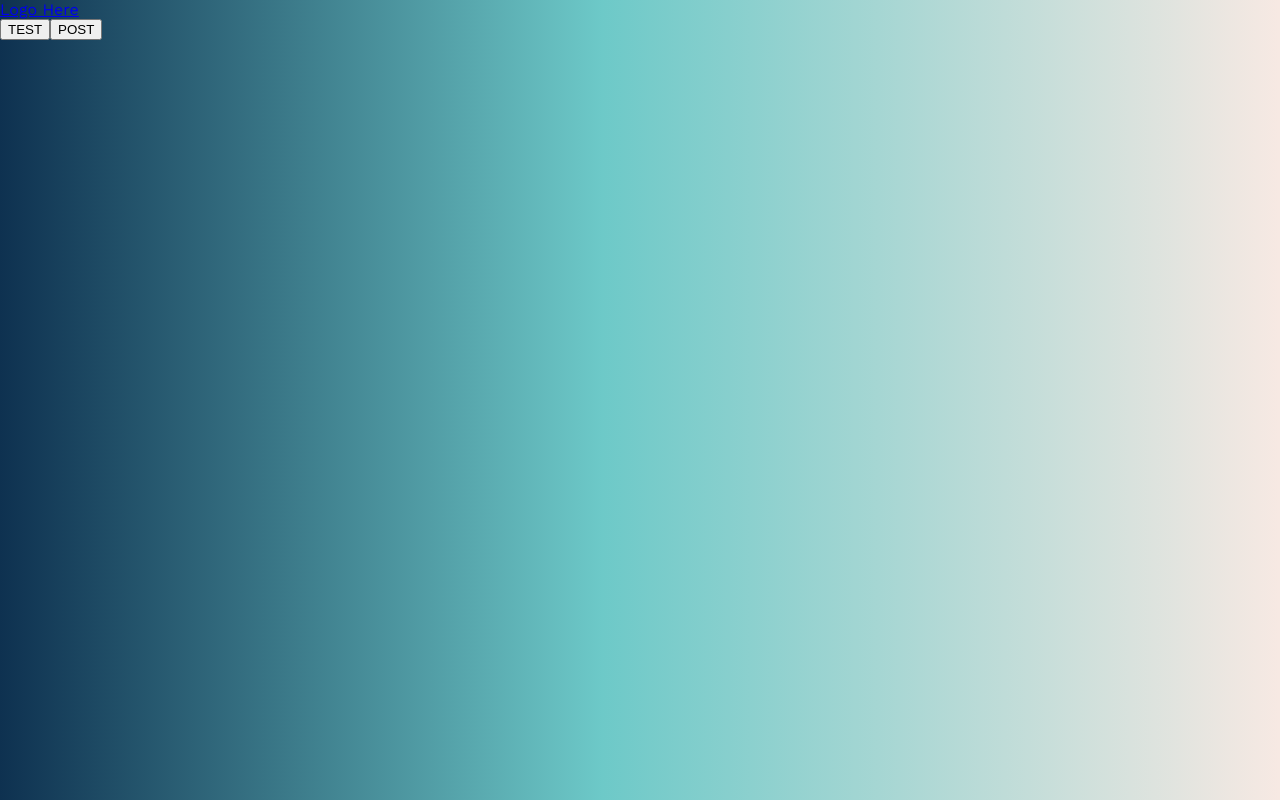
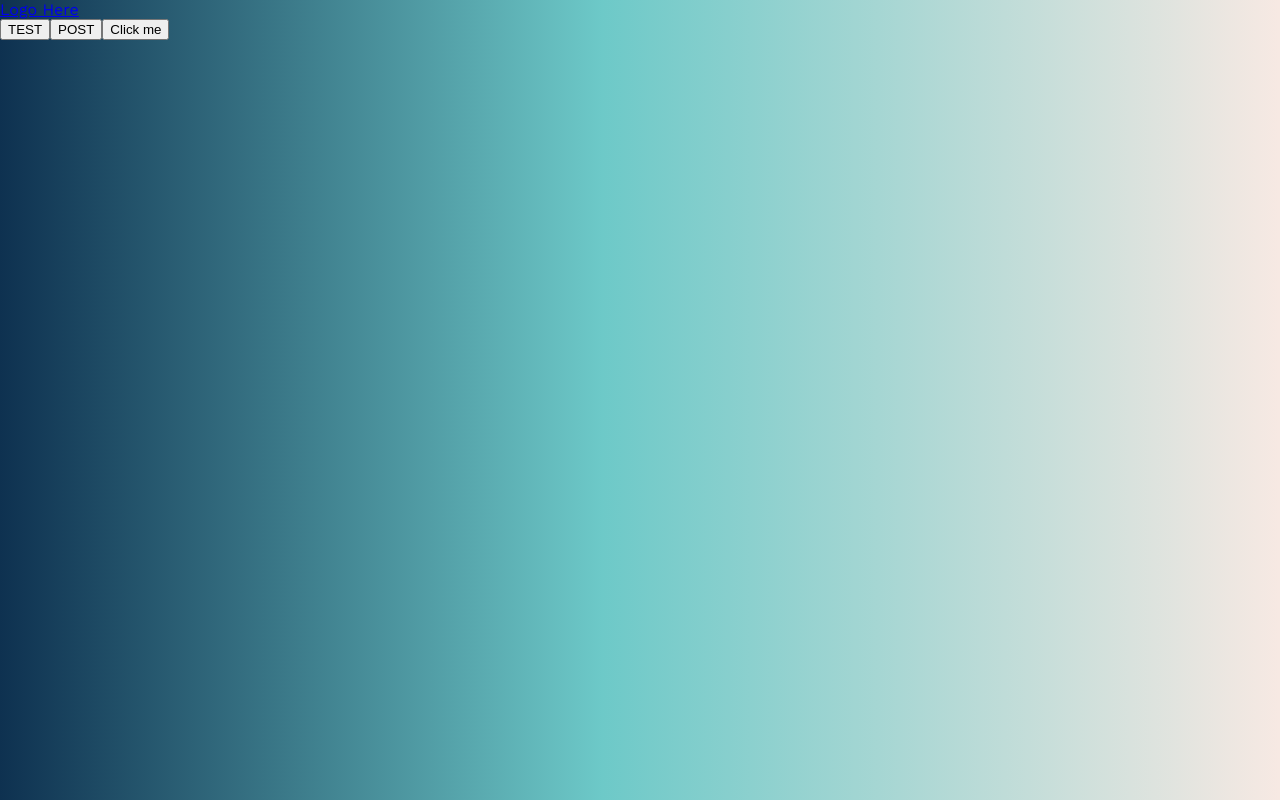
Before and after one commit to erinwoodard8/Capstone-React, a React (Create React App) app: page /test in a window 1280 px wide. Built offline with nearby package versions, Linux system fonts and the light colour scheme; no server answers; the HTML template or start-up script is replaced by a standard one.

Commit message:
testing posting and getting user

```diff
--- a/src/test.js
+++ b/src/test.js
@@ -4,14 +4,18 @@ import { ResponsiveEmbed } from 'react-bootstrap';
 
 const Test = () => {
 
-    const [userState, setUserState] = useState();
+    const [userState, setUserState] = useState({});
 
-    // useEffect(() => {
+    useEffect(() => {
+        // getUser();
+        postUser();
 
-    // }, [])
+    }, [])
 
+
+    //not actually using this right now, using post response instead
     const getUser = () => {
-        fetch("http://localhost:8080/users/user", {
+        fetch("http://localhost:8080/users/login", {
             method: "GET",
             credentials: "include",
         })
@@ -31,16 +35,23 @@ const Test = () => {
             },
         })
         .then(response => response.json())
+        .then(json => setUserState(json))
         .then(json => console.log(json));
-
     }
 
-    console.log(userState);
 
+
+console.log(userState);
+
+
+// console.log(userState.hasOwnProperty("username"));
     return(
         <div>
             <button onClick={getUser}>TEST</button>
             <button onClick={postUser}>POST</button>
+            <a href="http://localhost:8080/oauth2/authorization/google"><button>Click me</button></a>
+            {userState.username}
+
         </div>
     )
 
```
